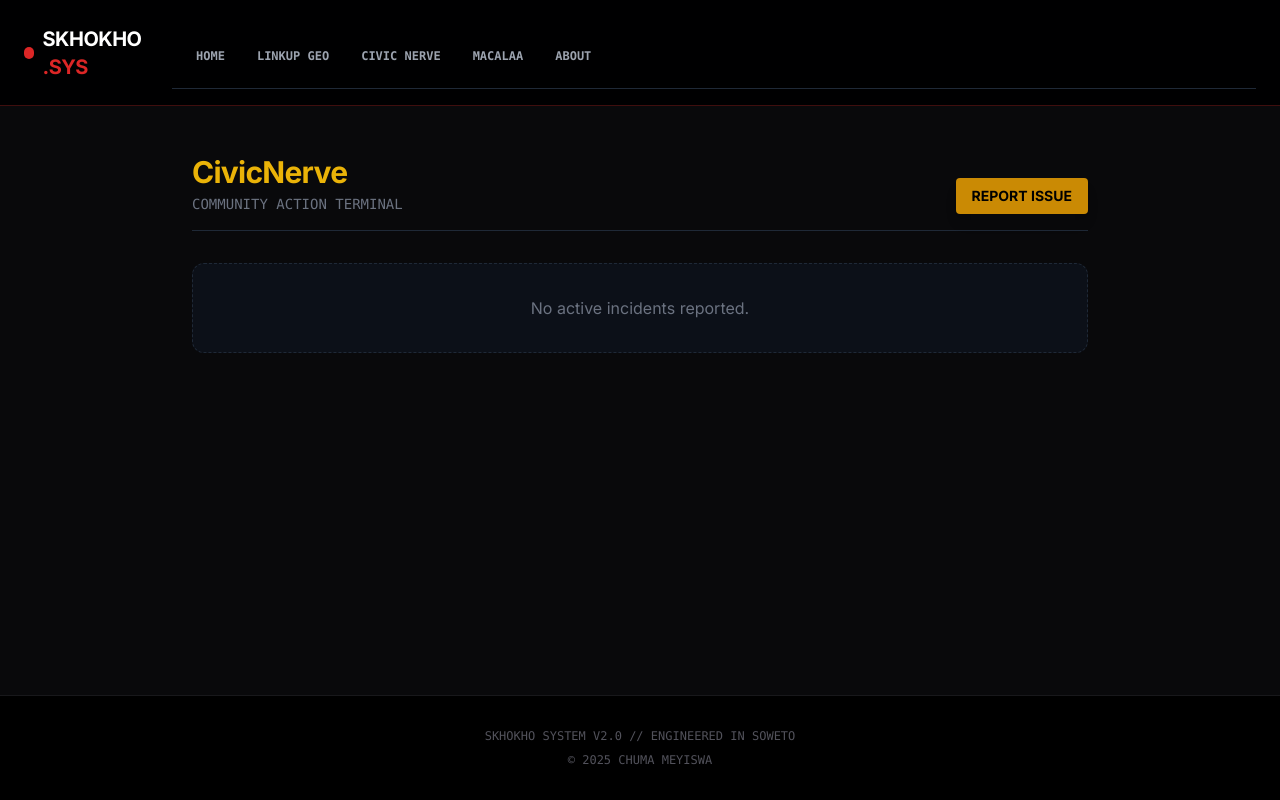
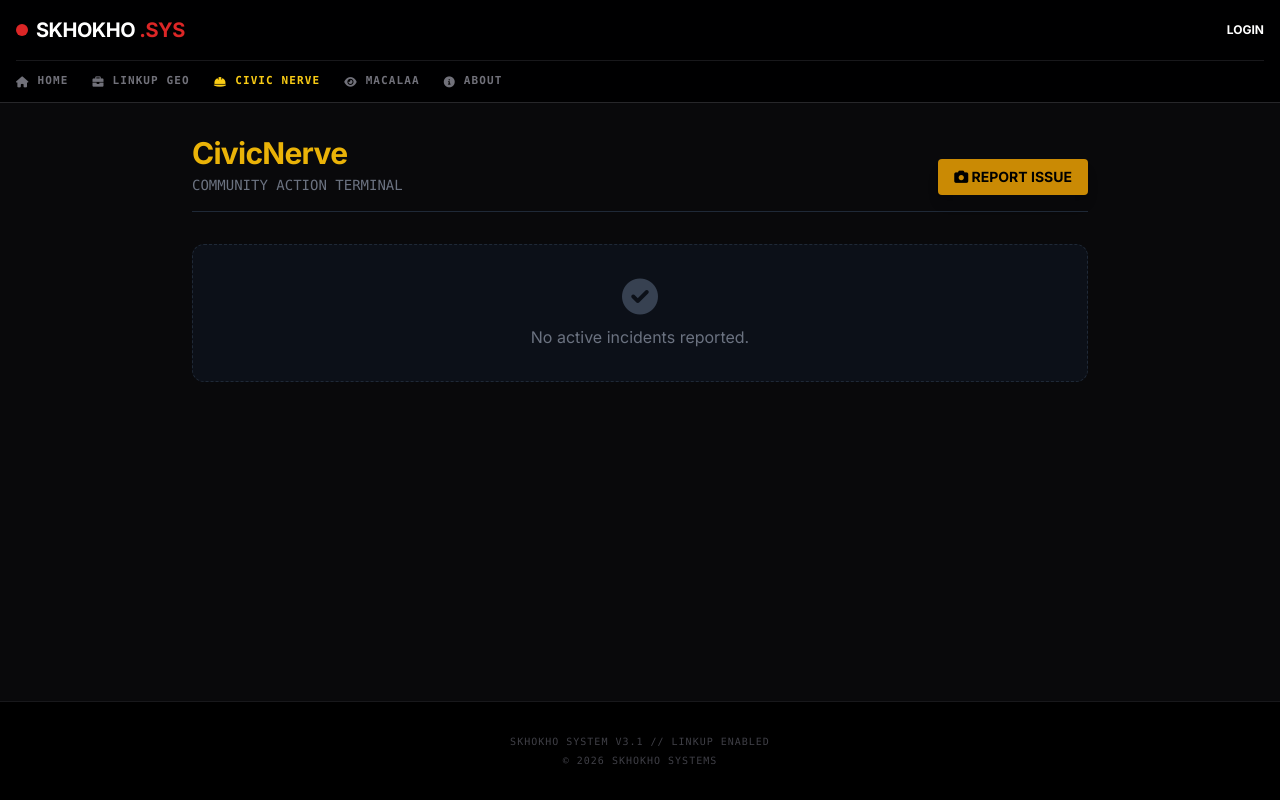
Before and after one commit to ChumaMike/Skhokho, a Flask app: page /civic/ in a window 1280 px wide. Run offline with Flask 3, Linux system fonts and the light colour scheme; data that the repository does not hold is empty; some libraries are stand-ins or nearby versions.

Commit message:
polished homepage

```diff
--- a/app/templates/base.html
+++ b/app/templates/base.html
@@ -4,26 +4,31 @@
     <meta charset="UTF-8">
     <meta name="viewport" content="width=device-width, initial-scale=1.0">
     <title>{% block title %}Skhokho{% endblock %}</title>
+
     <script src="https://cdn.tailwindcss.com"></script>
     <script src="https://unpkg.com/htmx.org@1.9.2"></script>
+    <link href="https://cdnjs.cloudflare.com/ajax/libs/font-awesome/6.0.0/css/all.min.css" rel="stylesheet">
+    <link href="https://fonts.googleapis.com/css2?family=Inter:wght@300;400;600;700&display=swap" rel="stylesheet">
 
     <link rel="manifest" href="{{ url_for('static', filename='manifest.json') }}">
     <meta name="theme-color" content="#0f3460">
     <meta name="apple-mobile-web-app-capable" content="yes">
     <meta name="apple-mobile-web-app-status-bar-style" content="black-translucent">
 
-    <link href="https://fonts.googleapis.com/css2?family=Inter:wght@300;400;600;700&display=swap" rel="stylesheet">
-
     <style>
         body { font-family: 'Inter', sans-serif; }
-        /* Smooth scrolling for that premium feel */
         html { scroll-behavior: smooth; }
+        /* Hide Scrollbar for Nav but keep functionality */
+        .scrollbar-hide::-webkit-scrollbar { display: none; }
+        .scrollbar-hide { -ms-overflow-style: none; scrollbar-width: none; }
     </style>
 </head>
 <body class="bg-zinc-950 text-gray-200 min-h-screen flex flex-col selection:bg-red-500 selection:text-white">
 
-    <header class="bg-black/90 backdrop-blur-md border-b border-red-900/50 sticky top-0 z-50">
-        <div class="container mx-auto px-6 py-4 flex justify-between items-center">
+    <header class="bg-black/90 backdrop-blur-md border-b border-zinc-800 sticky top-0 z-50">
+        <div class="container mx-auto px-4">
+
+            <div class="flex justify-between items-center py-4 border-b border-zinc-900">
 
                 <a href="{{ url_for('main.home') }}" class="group flex items-center gap-2">
                     <div class="w-3 h-3 bg-red-600 rounded-full group-hover:animate-pulse"></div>
@@ -32,41 +37,42 @@
                     </h1>
                 </a>
 
-            <nav class="container mx-auto px-4 py-4 border-b border-gray-800">
-    <div class="flex justify-between items-center">
-
-        <div class="flex items-center gap-3">
+                <div class="flex items-center gap-4">
                     {% if current_user.is_authenticated %}
-                <span class="hidden md:block text-xs text-gray-500 font-mono">{{ current_user.username }}</span>
-                <a href="{{ url_for('auth.logout') }}" class="bg-gray-900 border border-gray-700 px-3 py-1 rounded text-[10px] text-gray-300 font-bold hover:bg-red-600 hover:text-white transition">
-                    LOGOUT
+                        <span class="hidden md:block text-xs text-zinc-500 font-mono tracking-wide">
+                            USR: <span class="text-white">{{ current_user.username }}</span>
+                        </span>
+                        <a href="{{ url_for('auth.logout') }}" class="bg-zinc-900 hover:bg-red-600 border border-zinc-800 hover:border-red-500 text-zinc-400 hover:text-white px-3 py-1.5 rounded text-[10px] font-bold transition flex items-center gap-2">
+                            <i class="fas fa-power-off"></i> <span class="hidden sm:inline">LOGOUT</span>
                         </a>
+                    {% else %}
+                        <a href="{{ url_for('auth.login') }}" class="text-xs text-white hover:text-red-500 font-bold">LOGIN</a>
                     {% endif %}
                 </div>
             </div>
 
-    <div class="mt-4 flex gap-6 overflow-x-auto pb-2 scrollbar-hide text-xs font-mono font-bold text-gray-400 whitespace-nowrap">
+            <nav class="flex gap-6 overflow-x-auto py-3 scrollbar-hide text-[11px] font-mono font-bold tracking-widest text-zinc-500 whitespace-nowrap">
                 <a href="{{ url_for('main.home') }}" class="hover:text-white transition-colors flex items-center gap-2 {{ 'text-red-500' if request.endpoint == 'main.home' }}">
                     <i class="fas fa-home"></i> HOME
                 </a>
-        <a href="{{ url_for('linkup.web.map_view') }}" class="hover:text-blue-400 transition-colors flex items-center gap-2">
+                <a href="{{ url_for('linkup.web.map_view') }}" class="hover:text-blue-400 transition-colors flex items-center gap-2 {{ 'text-blue-400' if 'linkup' in request.endpoint }}">
                     <i class="fas fa-briefcase"></i> LINKUP GEO
                 </a>
-        <a href="{{ url_for('civic.dashboard') }}" class="hover:text-yellow-400 transition-colors flex items-center gap-2">
+                <a href="{{ url_for('civic.dashboard') }}" class="hover:text-yellow-400 transition-colors flex items-center gap-2 {{ 'text-yellow-400' if 'civic' in request.endpoint }}">
                     <i class="fas fa-hard-hat"></i> CIVIC NERVE
                 </a>
-        <a href="{{ url_for('macalaa.index') }}" class="hover:text-purple-400 transition-colors flex items-center gap-2">
+                <a href="{{ url_for('macalaa.index') }}" class="hover:text-purple-400 transition-colors flex items-center gap-2 {{ 'text-purple-400' if 'macalaa' in request.endpoint }}">
                     <i class="fas fa-eye"></i> MACALAA
                 </a>
                 <a href="#about-section" class="hover:text-white transition-colors flex items-center gap-2">
                     <i class="fas fa-info-circle"></i> ABOUT
                 </a>
-    </div>
             </nav>
+
         </div>
     </header>
 
-    <main id="main-content" class="container mx-auto px-6 py-12 flex-grow">
+    <main id="main-content" class="container mx-auto px-4 py-8 flex-grow">
 
         {% with messages = get_flashed_messages(with_categories=true) %}
             {% if messages %}
@@ -74,8 +80,8 @@
                     {% for category, message in messages %}
                         <div class="p-4 border-l-4 rounded bg-zinc-900 shadow-lg flex items-center justify-between
                             {{ 'border-green-500 text-green-400' if category == 'success' else 'border-red-600 text-red-400' }}">
-                            <span class="font-mono text-sm">{{ message }}</span>
-                            <button onclick="this.parentElement.remove()" class="text-xl hover:text-white">×</button>
+                            <span class="font-mono text-xs uppercase tracking-wide">{{ message }}</span>
+                            <button onclick="this.parentElement.remove()" class="text-lg hover:text-white px-2">×</button>
                         </div>
                     {% endfor %}
                 </div>
@@ -86,10 +92,11 @@
     </main>
 
     <footer class="border-t border-zinc-900 bg-black py-8 mt-auto">
-        <div class="container mx-auto px-6 text-center text-zinc-600 text-xs font-mono">
-            <p>SKHOKHO SYSTEM V2.0 // ENGINEERED IN SOWETO</p>
-            <p class="mt-2">&copy; 2025 CHUMA MEYISWA</p>
+        <div class="container mx-auto px-6 text-center text-zinc-700 text-[10px] font-mono tracking-widest uppercase">
+            <p class="mb-1">SKHOKHO SYSTEM V3.1 // LINKUP ENABLED</p>
+            <p>&copy; 2026 Skhokho Systems</p>
         </div>
     </footer>
+
 </body>
 </html>
```
Lines whose indentation alone changed are shown as unchanged.
